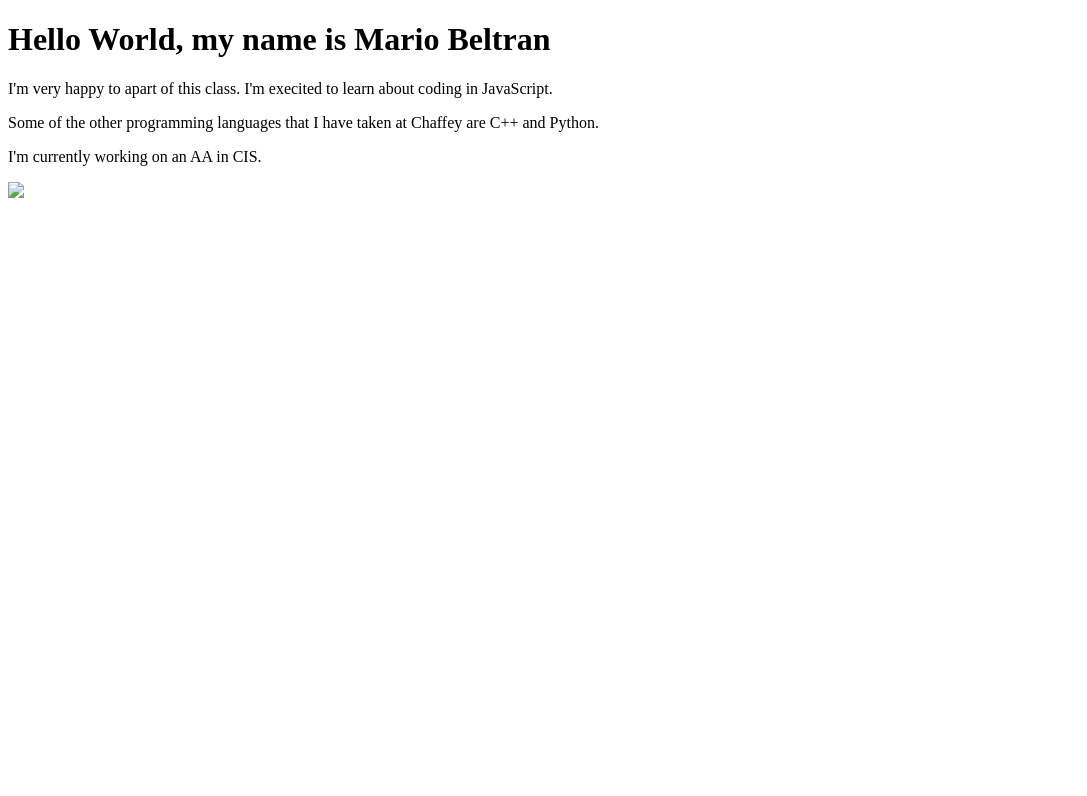
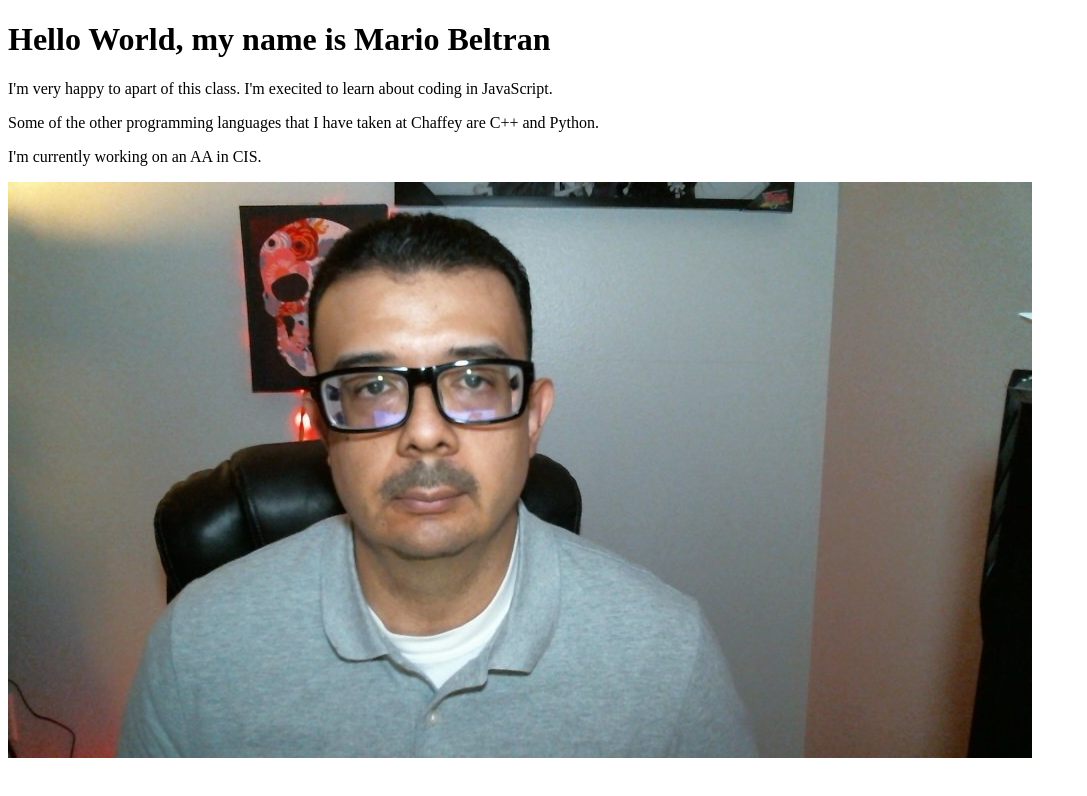
Before and after one commit to mariobeltran23/mariobeltran23.github.io, a plain HTML site: page index.html in a window 1280 px wide. Shown: the whole page, without its empty margins (0-1087 px from the left). Drawn offline with Linux system fonts and the light colour scheme.

Commit message:
Update index.html

```diff
--- a/index.html
+++ b/index.html
@@ -6,6 +6,6 @@
 <p> I'm very happy to apart of this class. I'm execited to learn about coding in JavaScript.</p>
 <p> Some of the other programming languages that I have taken at Chaffey are C++ and Python.</p>
 <p> I'm currently working on an AA in CIS. </p>
-<img src = "planet.jpg" alt = " ">
+<img src = "mario.jpg" alt = "Mario Beltran ">
 </body>
 </html>
```
